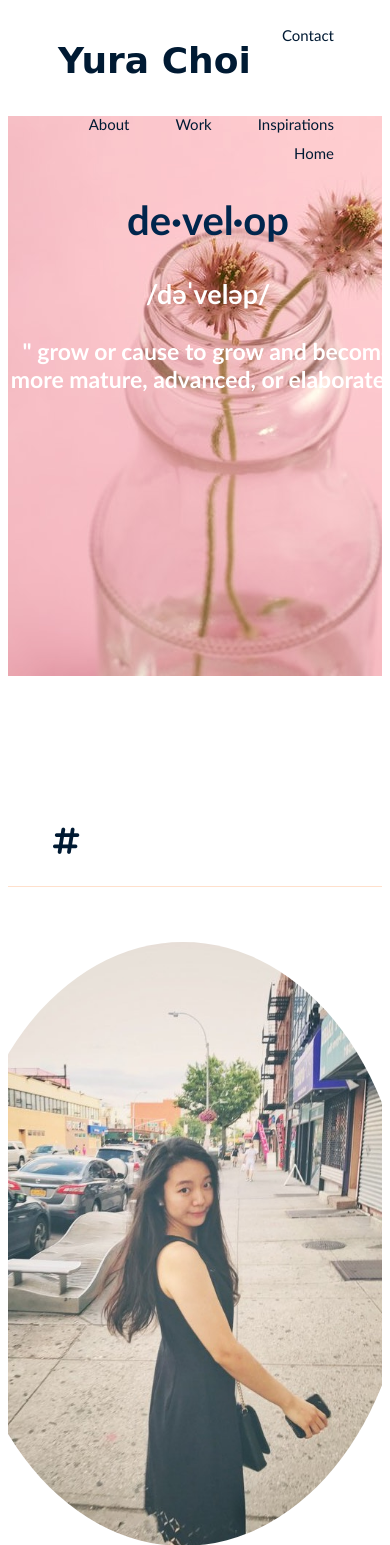
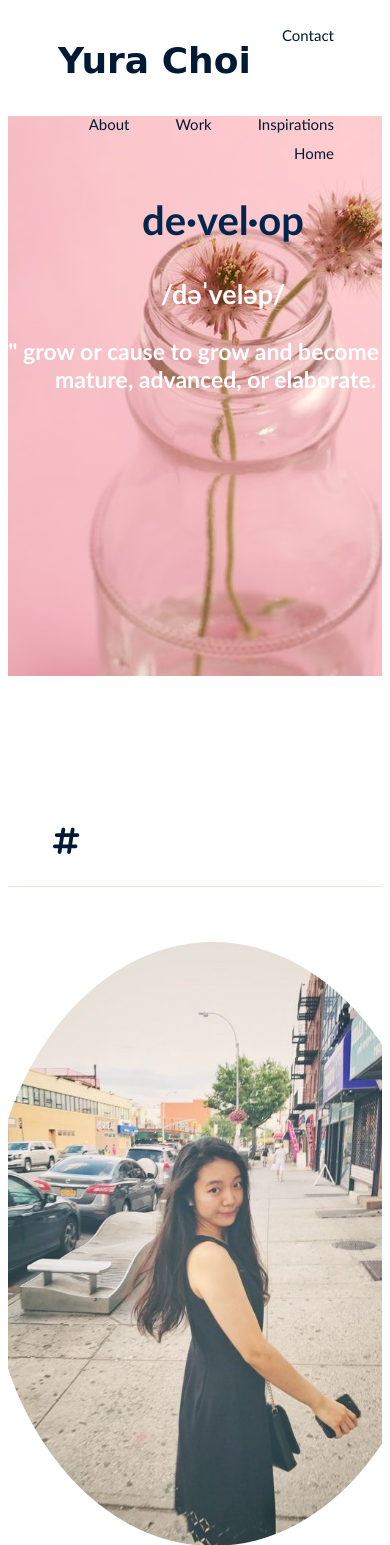
Before and after one commit to yuralala8/portfolio, a PHP site: page /index.html in a window 390 px wide; the page is wider, and only the part inside the window is pictured. Shown: the top 1545 px of that part. Run offline with PHP 8.4, Linux system fonts and the light colour scheme; some libraries are stand-ins or nearby versions; some web fonts are replaced.

Commit message:
responsive design added

```diff
--- a/css/index.css
+++ b/css/index.css
@@ -50,7 +50,7 @@ h1 {
 
 @media (max-width:600px) {
   .container {
-    width:400px;/*The width is 300px, when the viewport is 800px or smaller*/
+    width:430px;/*The width is 430px, when the viewport is 800px or smaller*/
   }
 }
 
```
